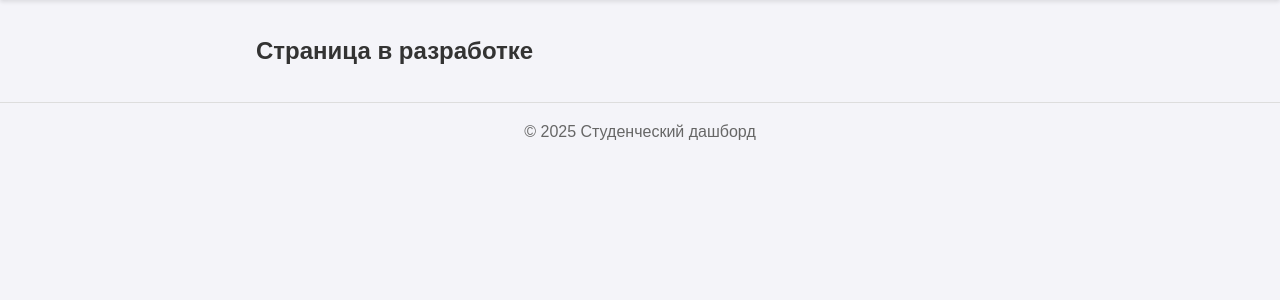
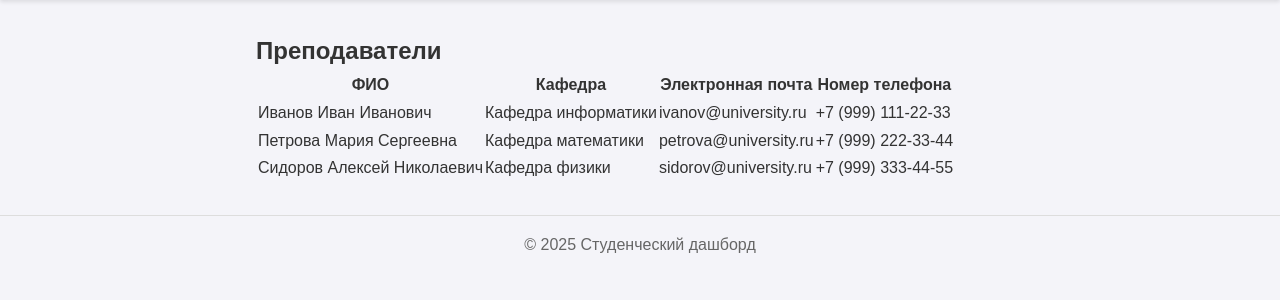
Before and after one commit to Ivan-Sokolov-Google/The-Main-Task, a Django app: page /teachers/ in a window 1280 px wide. Shown: the part 78-378 px from the top of the page. Run offline with Django 5.2, Linux system fonts and the light colour scheme.

Commit message:
fio_teachers

```diff
--- a/templates/teachers.html
+++ b/templates/teachers.html
@@ -1,4 +1,36 @@
 {% extends 'base.html' %}
 {% block content %}
-<h2>Страница в разработке</h2>
+<div class="container mt-4">
+  <h2 class="mb-3">Преподаватели</h2>
+  <table class="table table-bordered table-striped">
+    <thead class="table-dark">
+      <tr>
+        <th>ФИО</th>
+        <th>Кафедра</th>
+        <th>Электронная почта</th>
+        <th>Номер телефона</th>
+      </tr>
+    </thead>
+    <tbody>
+      <tr>
+        <td>Иванов Иван Иванович</td>
+        <td>Кафедра информатики</td>
+        <td>ivanov@university.ru</td>
+        <td>+7 (999) 111-22-33</td>
+      </tr>
+      <tr>
+        <td>Петрова Мария Сергеевна</td>
+        <td>Кафедра математики</td>
+        <td>petrova@university.ru</td>
+        <td>+7 (999) 222-33-44</td>
+      </tr>
+      <tr>
+        <td>Сидоров Алексей Николаевич</td>
+        <td>Кафедра физики</td>
+        <td>sidorov@university.ru</td>
+        <td>+7 (999) 333-44-55</td>
+      </tr>
+    </tbody>
+  </table>
+</div>
 {% endblock %}
```
